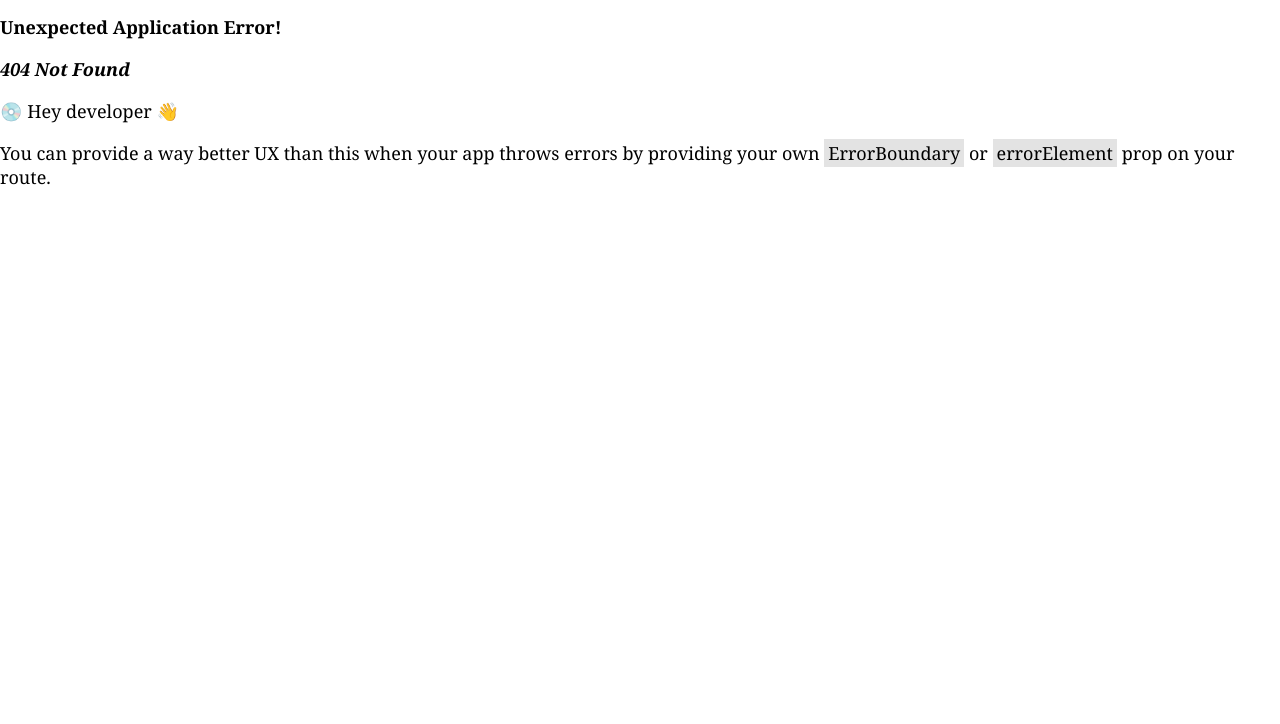
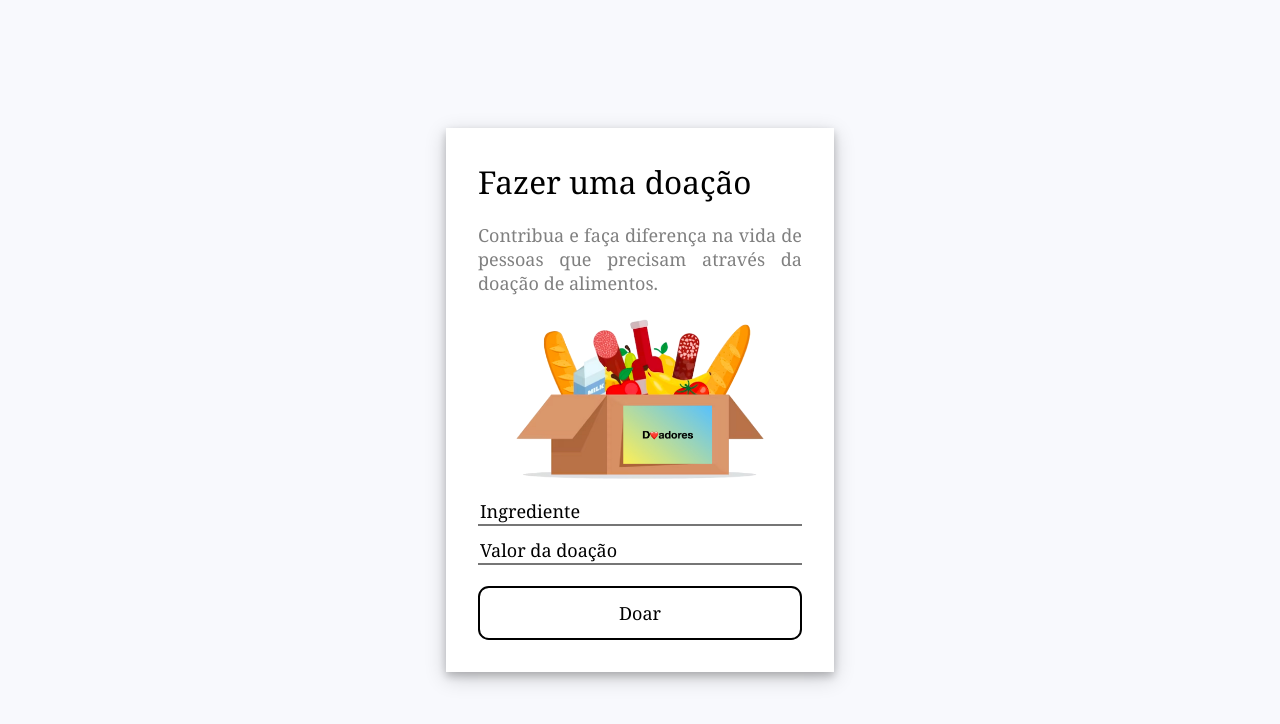
Before and after one commit to izaias-saturnino/tf-engenharia-software, a React (Create React App) app in the folder client-app/: page /donation in a window 1280 px wide. Before the commit this address had no page. Shown: the top 724 px of the page. Built offline with nearby package versions, Linux system fonts and the light colour scheme.

Commit message:
Donation page added

```diff
--- a/client-app/src/components/AccountForm.js
+++ b/client-app/src/components/AccountForm.js
@@ -13,6 +13,7 @@ const AccountForm = (props) => {
 
     return (
         <div className="login-form">
+            {props.backNavigation === undefined ?
                 <form onSubmit={backNavigation}>
                     <div className="row w-100 pb-3">
                         <div className="col">
@@ -31,6 +32,9 @@ const AccountForm = (props) => {
                         </div> */}
                     </div>
                 </form>
+                :
+                <div></div>
+            }
             <div>
                 <div className="title">{props.title}</div>
                 {props.content}
--- a/client-app/src/routes.js
+++ b/client-app/src/routes.js
@@ -11,6 +11,7 @@ import AccountSearch from "./routes/AccountSearch.js";
 import Profile from "./routes/Profile.js";
 import DonationHistory from "./routes/DonationHistory.js";
 import ProfileKitchen from "./routes/ProfileKichen.js";
+import Donation from "./routes/Donation.js";
 
 import { createBrowserRouter, RouterProvider } from "react-router-dom";
 
@@ -52,6 +53,10 @@ const router = createBrowserRouter([
     element: <DonationHistory/>
   },
   {
+    path: "/donation",
+    element: <Donation/>
+  },
+  {
     path: "/profile_kitchen",
     element: <ProfileKitchen/>
   },
--- /dev/null
+++ b/client-app/src/routes/Donation.js
@@ -0,0 +1,56 @@
+import React, { useState } from "react";
+import { useNavigate, useLocation, Link } from 'react-router-dom';
+
+import logo from '../images/doaresLogo.png';
+
+import AccountForm from "../components/AccountForm";
+
+const Content = (props) => {
+  return (
+    <div>
+      <form className="main-form" onSubmit={props.formFunction}>
+        <div className="justify-text gray-text pb-1">
+            Contribua e faça diferença na vida de pessoas que precisam através da doação de alimentos.
+        </div>
+        <div className="pt-5 px-10">
+            <img className="w-100" src={logo}></img>
+        </div>
+        <div className="input-container">
+            <input placeholder="Ingrediente" type="text" name="ingredient" required />
+        </div>
+        <div className="input-container">
+            <input placeholder="Valor da doação" type="text" name="value" required />
+        </div>
+        <div className="w-100 button-container">
+            <input type="submit" value="Doar"/>
+        </div>
+      </form>
+    </div>
+  )
+}
+
+const Donation = (props) => {
+
+    // state.isLoggedIn = undefined;
+    // state.email = undefined;
+    // state.username = undefined;
+    // state.utype = undefined;
+    // state.validatedKitchen = undefined;
+    const state = { ...localStorage };
+
+    const navigate = useNavigate();
+
+    const handleDonation = (event) => {
+        event.preventDefault();
+    };
+
+    return (
+        <div className="app">
+            <div className="p-10">
+                <AccountForm title={"Fazer uma doação"} content={<Content formFunction={handleDonation}/>} backNavigation={"skip"}/>
+            </div>
+        </div>
+    )
+};
+
+export default Donation;
```
Lines whose indentation alone changed are shown as unchanged.
